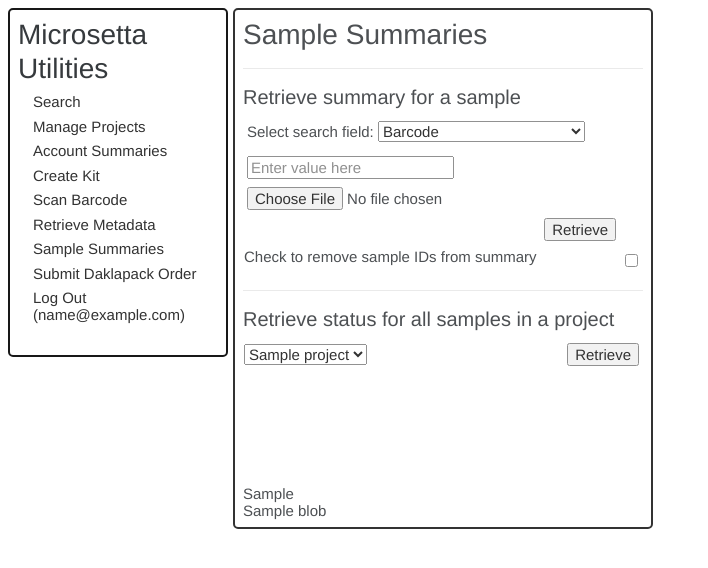
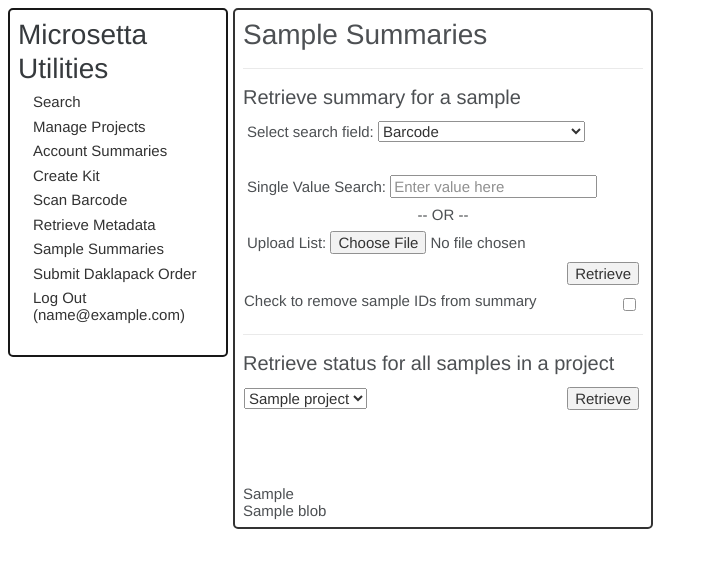
Before and after one commit to microsetta/microsetta-admin, a Flask app: template microsetta_admin/templates/per_sample_summary.html in a window 1280 px wide. Shown: the top 568 px of the page, without its empty margins (0-708 px from the left). Run offline with Flask 3, Linux system fonts and the light colour scheme; the template is opened without the code that fills it: most values are stand-ins (such as "Sample title", 1, 10 or a date in 2020); parts of the project's set-up code (start-up, migrations or seed data) failed here and were passed over; some libraries are stand-ins or nearby versions.

Commit message:
Apply suggestions from code review

```diff
--- a/microsetta_admin/templates/per_sample_summary.html
+++ b/microsetta_admin/templates/per_sample_summary.html
@@ -56,7 +56,7 @@
     <form name="search_form" id="search_form" method="POST" enctype="multipart/form-data" onsubmit="return handleFormSubmit(event)">
         <table width=100% border=0>
             <tr>
-                <td colspan=3 style="text-align:left;padding:4px">
+                <td colspan=4 style="text-align:left;padding:4px">
                     <label for="search_field">Select search field:</label>
                     <select id="search_field" name="search_field">
                         <option value="sample_barcodes">Barcode</option>
@@ -67,18 +67,20 @@
                     </select>
                 </td>
             </tr>
+            <tr><td colspan=4>&nbsp;</td></tr>
             <tr>
-                <td colspan=3 style="text-align:left;padding:4px">
-                    <input type="text" name="single_search" placeholder="Enter value here" id="single_search">
+                <td colspan=4 style="text-align:left;padding:4px">
+                    Single Value Search: <input type="text" name="single_search" placeholder="Enter value here" id="single_search">
+                </td>
+            </tr>
+            <tr><td colspan=4 style="text-align: center; padding: 4px">-- OR --</td></tr>
+            <tr>
+                <td colspan=4 style="text-align:left;padding:4px">
+                    Upload List: <input type="file" name="upload_list" id="upload_list">
                 </td>
             </tr>
             <tr>
-                <td colspan=3 style="text-align:left;padding:4px">
-                    <input type="file" name="upload_list" id="upload_list">
-                </td>
-            </tr>
-            <tr>
-                <td colspan=3 style="text-align:right;padding:4px">
+                <td colspan=4 style="text-align:right;padding:4px">
                     <input type="submit" value="Retrieve">
                 </td>
             </tr>
```
